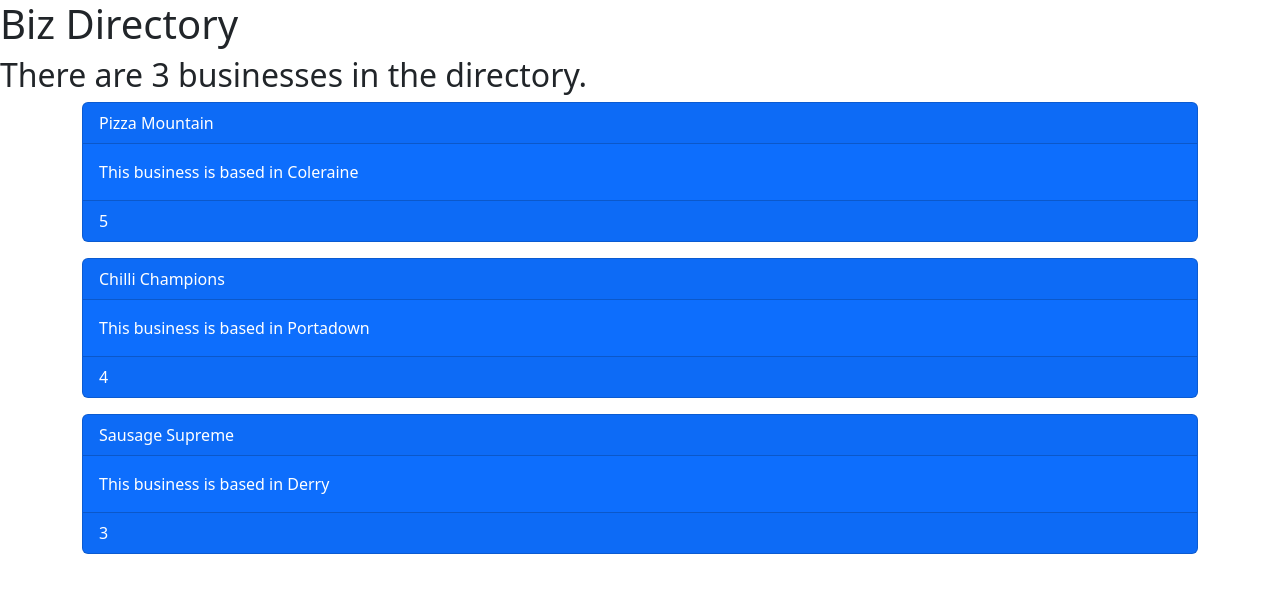
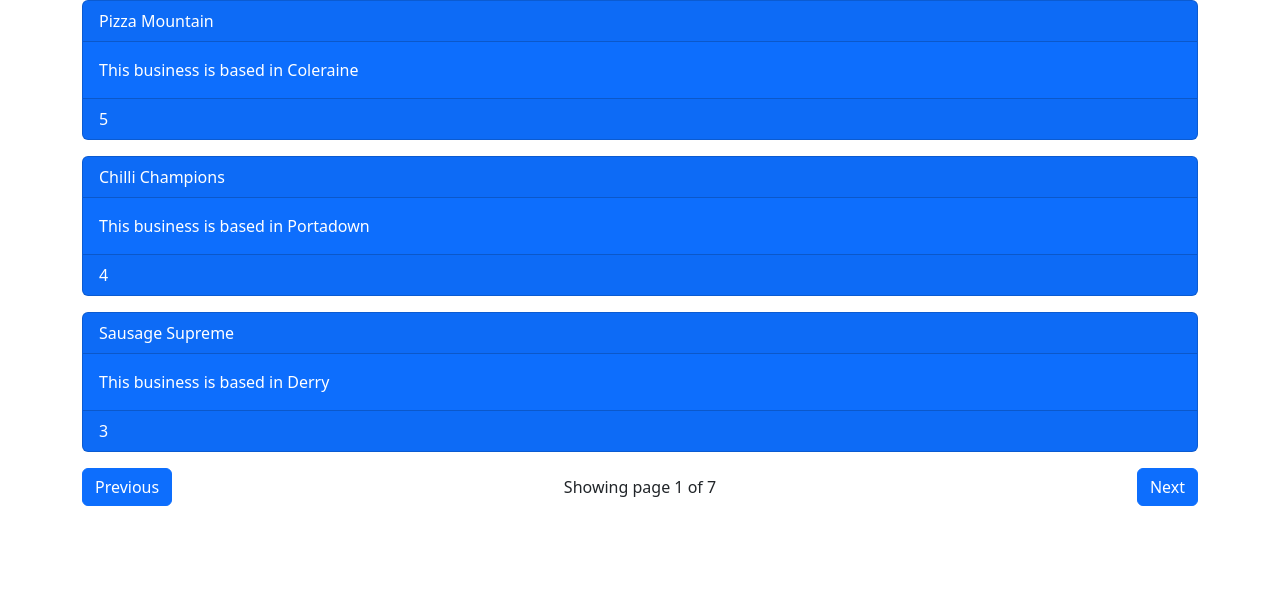
Before and after one commit to amccullough02/y4_com661, an Angular app in the folder BizFE/: page / in a window 1280 px wide. Shown: the top 592 px of the page. Built offline with nearby package versions, Linux system fonts and the light colour scheme.

Commit message:
FE12 complete

```diff
--- a/BizFE/src/app/app.config.ts
+++ b/BizFE/src/app/app.config.ts
@@ -4,5 +4,8 @@
 import { routes } from './app.routes';
 
 export const appConfig: ApplicationConfig = {
-  providers: [provideZoneChangeDetection({ eventCoalescing: true }), provideRouter(routes)]
+  providers: [
+    provideZoneChangeDetection({ eventCoalescing: true }),
+    provideRouter(routes),
+  ],
 };
--- a/BizFE/src/app/businesses.component.html
+++ b/BizFE/src/app/businesses.component.html
@@ -1,8 +1,3 @@
-<h1>Biz Directory</h1>
-<h2>
-  There are {{ business_list.length }}
-  businesses in the directory.
-</h2>
 <div class="container">
   <div class="row">
     <div class="col-sm-12">
@@ -21,4 +16,15 @@
       }
     </div>
   </div>
+  <div class="row">
+    <div class="col-sm-4">
+      <button class="btn btn-primary" (click)="previousPage()">Previous</button>
+    </div>
+    <div class="col-sm-4 text-center align-self-center">
+      Showing page {{ this.page }} of {{ this.dataService.getLastPageNumber() }}
+    </div>
+    <div class="col-sm-4 text-end">
+      <button class="btn btn-primary" (click)="nextPage()">Next</button>
+    </div>
+  </div>
 </div>
--- a/BizFE/src/app/businesses.component.ts
+++ b/BizFE/src/app/businesses.component.ts
@@ -1,29 +1,40 @@
 import { Component } from '@angular/core';
-import { RouterOutlet } from '@angular/router';
+import { Data, RouterOutlet } from '@angular/router';
+import { DataService } from './data.service';
 
 @Component({
   selector: 'businesses',
   standalone: true,
   imports: [RouterOutlet],
+  providers: [DataService],
   templateUrl: './businesses.component.html',
   styleUrl: './businesses.component.css',
 })
 export class BusinessesComponent {
-  business_list = [
-    {
-      name: 'Pizza Mountain',
-      town: 'Coleraine',
-      rating: 5,
-    },
-    {
-      name: 'Chilli Champions',
-      town: 'Portadown',
-      rating: 4,
-    },
-    {
-      name: 'Sausage Supreme',
-      town: 'Derry',
-      rating: 3,
-    },
-  ];
+  business_list: any;
+  page: number = 1;
+
+  constructor(public dataService: DataService) {}
+
+  ngOnInit() {
+    if (sessionStorage['page']) {
+      this.page = Number(sessionStorage['page']);
+    }
+    this.business_list = this.dataService.getBusinesses(this.page);
+  }
+
+  previousPage() {
+    if (this.page > 1) {
+      this.page = this.page - 1;
+      sessionStorage['page'] = this.page;
+      this.business_list = this.dataService.getBusinesses(this.page);
+    }
+  }
+  nextPage() {
+    if (this.page < this.dataService.getLastPageNumber()) {
+      this.page = this.page + 1;
+      sessionStorage['page'] = this.page;
+      this.business_list = this.dataService.getBusinesses(this.page);
+    }
+  }
 }
--- /dev/null
+++ b/BizFE/src/app/data.service.ts
@@ -0,0 +1,15 @@
+import jsonData from '../assets/businesses.json';
+
+export class DataService {
+  pageSize: number = 3;
+
+  getBusinesses(page: number) {
+    let pageStart = (page - 1) * this.pageSize;
+    let pageEnd = pageStart + this.pageSize;
+    return jsonData.slice(pageStart, pageEnd);
+  }
+
+  getLastPageNumber() {
+    return Math.ceil(jsonData.length / this.pageSize)
+  }
+}
--- /dev/null
+++ b/BizFE/src/assets/businesses.json
@@ -0,0 +1,102 @@
+[
+  {
+    "name": "Pizza Mountain",
+    "town": "Coleraine",
+    "rating": 5
+  },
+  {
+    "name": "Chilli Champions",
+    "town": "Portadown",
+    "rating": 4
+  },
+  {
+    "name": "Sausage Supreme",
+    "town": "Derry",
+    "rating": 3
+  },
+  {
+    "name": "Burger Haven",
+    "town": "Belfast",
+    "rating": 5
+  },
+  {
+    "name": "Taco Town",
+    "town": "Lisburn",
+    "rating": 4
+  },
+  {
+    "name": "Fishy Delights",
+    "town": "Newry",
+    "rating": 3
+  },
+  {
+    "name": "Pasta Palace",
+    "town": "Armagh",
+    "rating": 5
+  },
+  {
+    "name": "Wrap Wizards",
+    "town": "Bangor",
+    "rating": 4
+  },
+  {
+    "name": "BBQ Bonanza",
+    "town": "Omagh",
+    "rating": 3
+  },
+  {
+    "name": "Salad Central",
+    "town": "Antrim",
+    "rating": 5
+  },
+  {
+    "name": "Sandwich Stop",
+    "town": "Strabane",
+    "rating": 4
+  },
+  {
+    "name": "Smoothie Spot",
+    "town": "Limavady",
+    "rating": 3
+  },
+  {
+    "name": "Veggie Village",
+    "town": "Cookstown",
+    "rating": 5
+  },
+  {
+    "name": "Noodle Nest",
+    "town": "Magherafelt",
+    "rating": 4
+  },
+  {
+    "name": "Pancake Paradise",
+    "town": "Ballymena",
+    "rating": 3
+  },
+  {
+    "name": "Grill Guru",
+    "town": "Lurgan",
+    "rating": 5
+  },
+  {
+    "name": "Burrito Barn",
+    "town": "Dungannon",
+    "rating": 4
+  },
+  {
+    "name": "Curry Cove",
+    "town": "Enniskillen",
+    "rating": 3
+  },
+  {
+    "name": "Soup Shack",
+    "town": "Holywood",
+    "rating": 5
+  },
+  {
+    "name": "Hotdog Haven",
+    "town": "Ballyclare",
+    "rating": 4
+  }
+]
```
